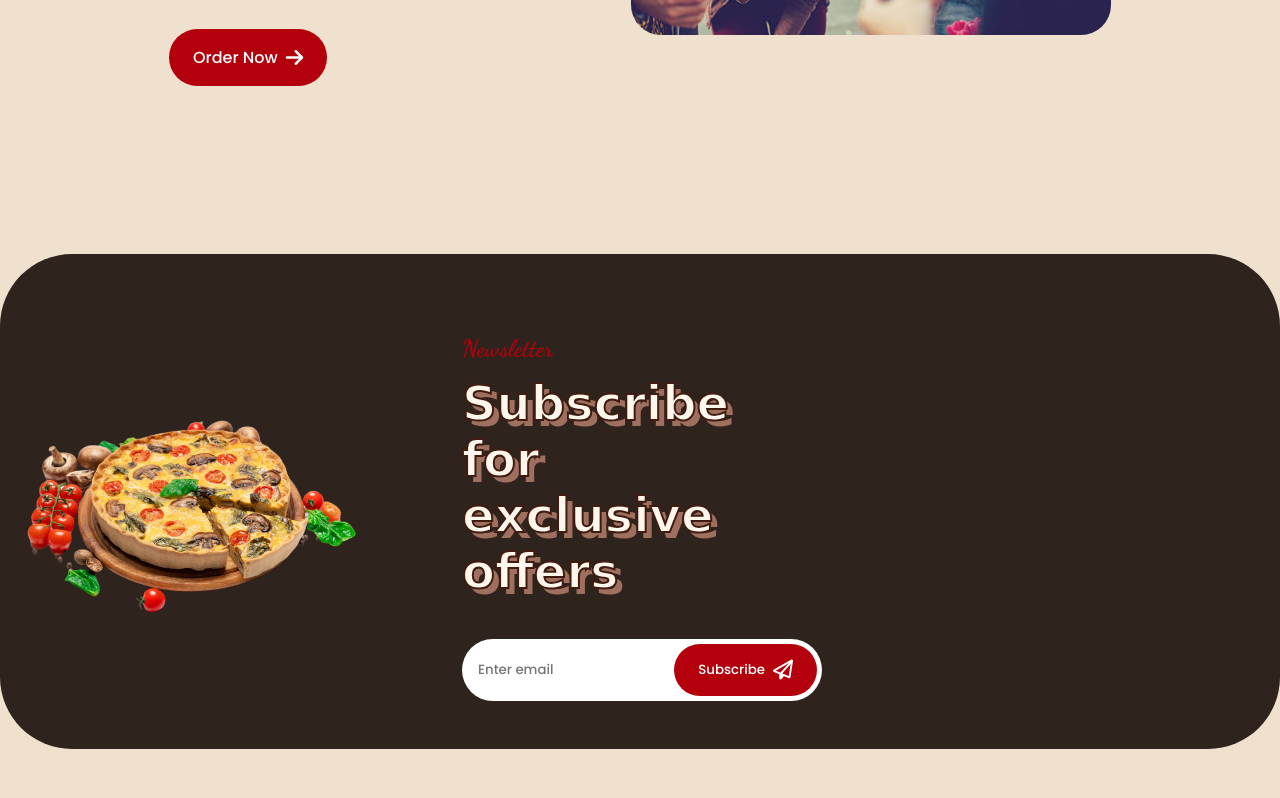
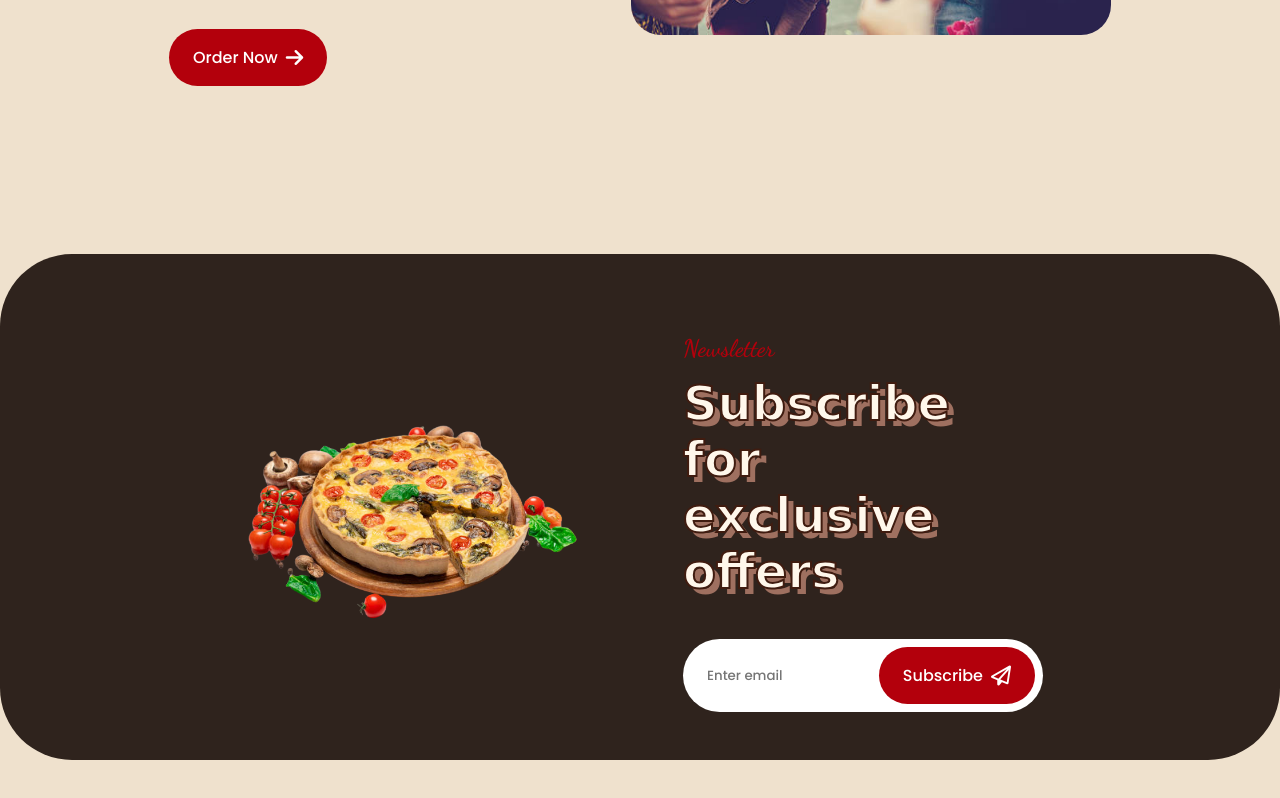
Before and after one commit to Fivestones-Tech/FivestonesPizza, a plain HTML site: page index.html in a window 1280 px wide. Shown: the part 2147-2945 px from the top of the page. Drawn offline with Linux system fonts and the light colour scheme.

Commit message:
//COMPLETED
I JUST FINISHED STYLING THE CSS STYLE FOR THE SUBSCRIBE AREA

```diff
--- a/style.css
+++ b/style.css
@@ -332,7 +332,8 @@ img{
 @media screen and (min-width: 576px){
     .home__container,
     .about__container,
-    .recently__container
+    .recently__container,
+    .newsletter__container
     {
        grid-template-columns: 0.7fr;
        justify-content: center;
@@ -626,7 +627,9 @@ img{
     }
 }
 @media screen and (min-width: 1024px){
-
+    .newsletter__form{
+        padding: 8px 8px 8px 24px;
+    }
 }
 .newsletter__input,
 .newsletter__button{
@@ -634,6 +637,13 @@ img{
     border: none;
     outline: none;
 }
+
+@media screen and (min-width: 1024px){
+    .newsletter__button{
+        font-size: var(--font-sm);
+    }
+}
+
 .newsletter__input{
     width: 90%;
     color: var(--text-color);
```
